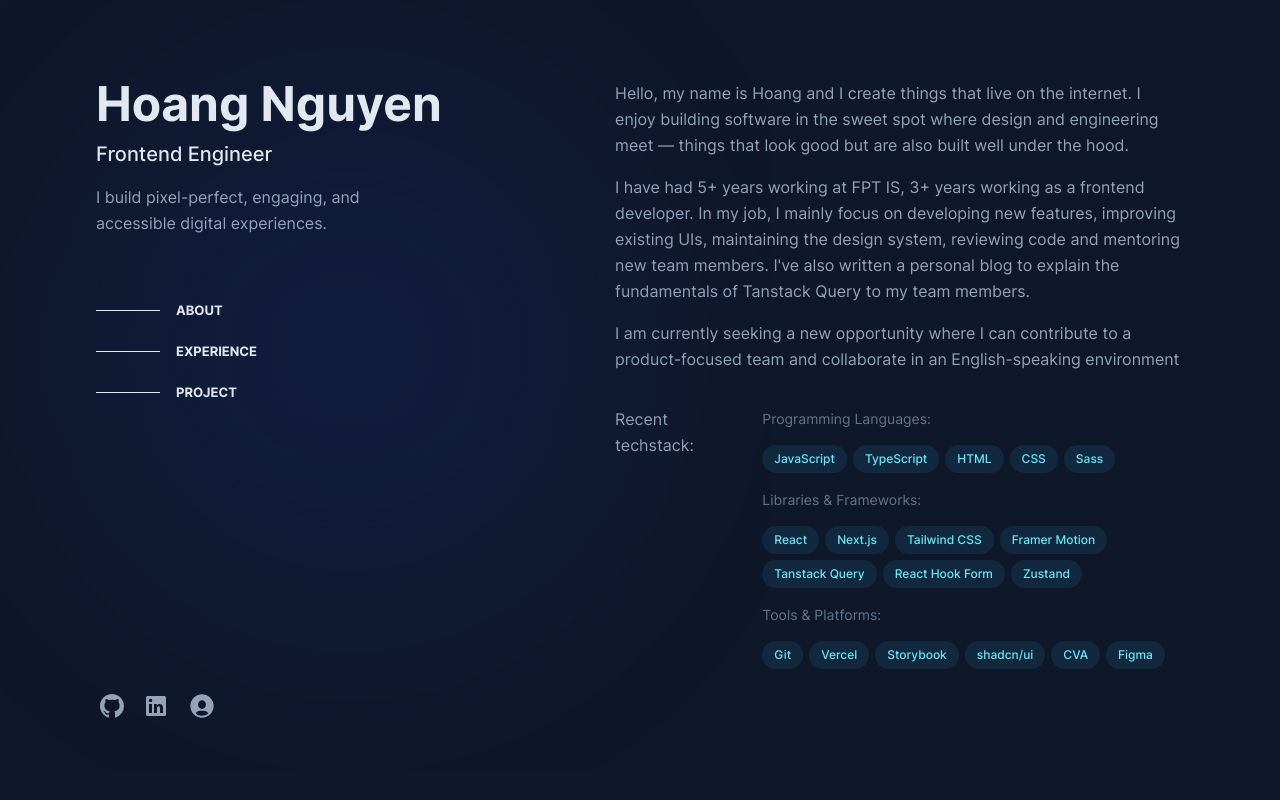
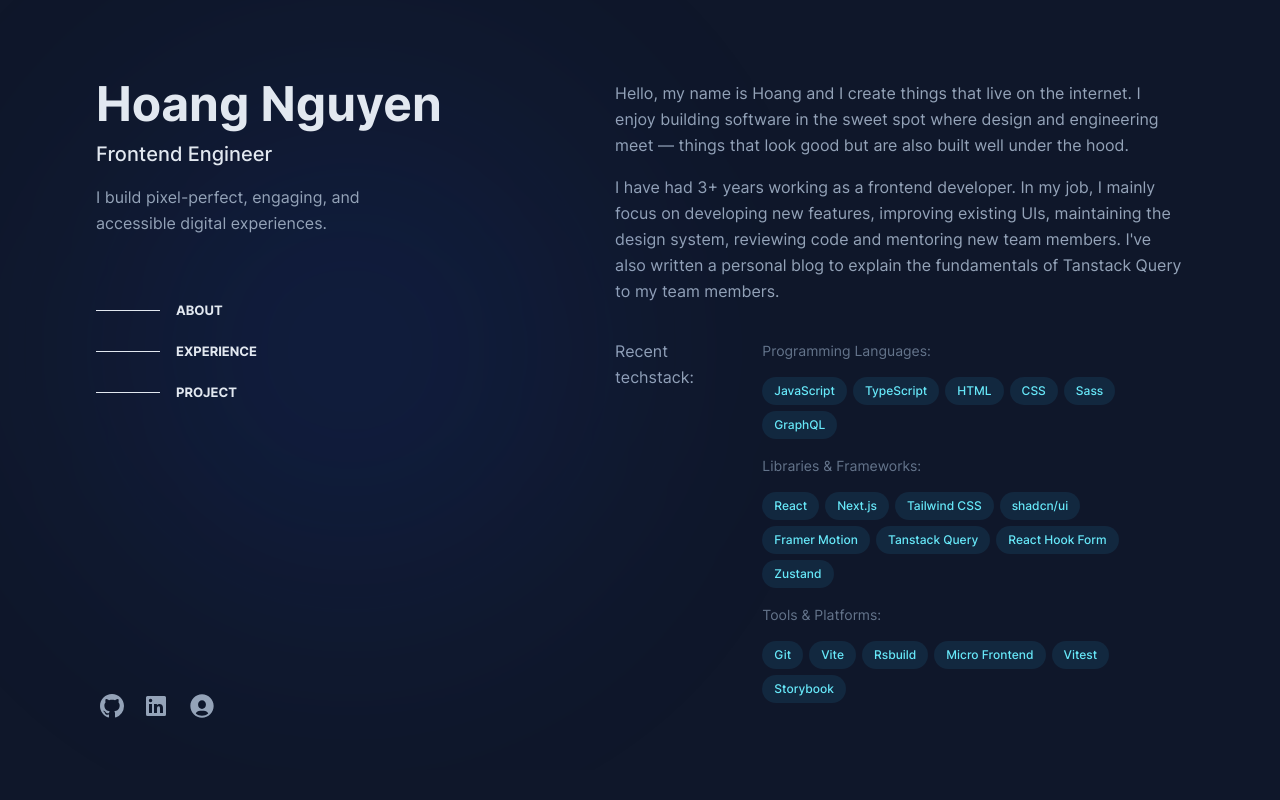
Before and after one commit to hoanguye99/personal-website, a Next.js app: page / in a window 1280 px wide. Shown: the top 800 px of the page. Built offline with nearby package versions, Linux system fonts and the light colour scheme.

Commit message:
Update for Techvify Interview April 2025

```diff
--- a/components/page/about.tsx
+++ b/components/page/about.tsx
@@ -21,16 +21,11 @@
           experience.
         </p> */}
         <p>
-          I have had 5+ years working at FPT IS, 3+ years working as a frontend
+          I have had 3+ years working as a frontend
           developer. In my job, I mainly focus on developing new features,
           improving existing UIs, maintaining the design system, reviewing code
           and mentoring new team members. I've also written a personal blog to
           explain the fundamentals of Tanstack Query to my team members.
-        </p>
-        <p>
-          I am currently seeking a new opportunity where I can contribute to a
-          product-focused team and collaborate in an English-speaking
-          environment
         </p>
         <div className="grid gap-5 lg:grid-cols-4 lg:mt-5">
           <p className="-mt-[2px]">Recent techstack:</p>
@@ -40,7 +35,7 @@
                 Programming Languages:
               </p>
               <TechList
-                list={['JavaScript', 'TypeScript', 'HTML', 'CSS', 'Sass']}
+                list={['JavaScript', 'TypeScript', 'HTML', 'CSS', 'Sass', 'GraphQL']}
               />
             </div>
             <div>
@@ -52,6 +47,7 @@
                   'React',
                   'Next.js',
                   'Tailwind CSS',
+                  'shadcn/ui',
                   'Framer Motion',
                   'Tanstack Query',
                   'React Hook Form',
@@ -66,11 +62,11 @@
               <TechList
                 list={[
                   'Git',
-                  'Vercel',
+                  'Vite',
+                  'Rsbuild',
+                  'Micro Frontend',
+                  'Vitest',
                   'Storybook',
-                  'shadcn/ui',
-                  'CVA',
-                  'Figma',
                 ]}
               />
             </div>
```
